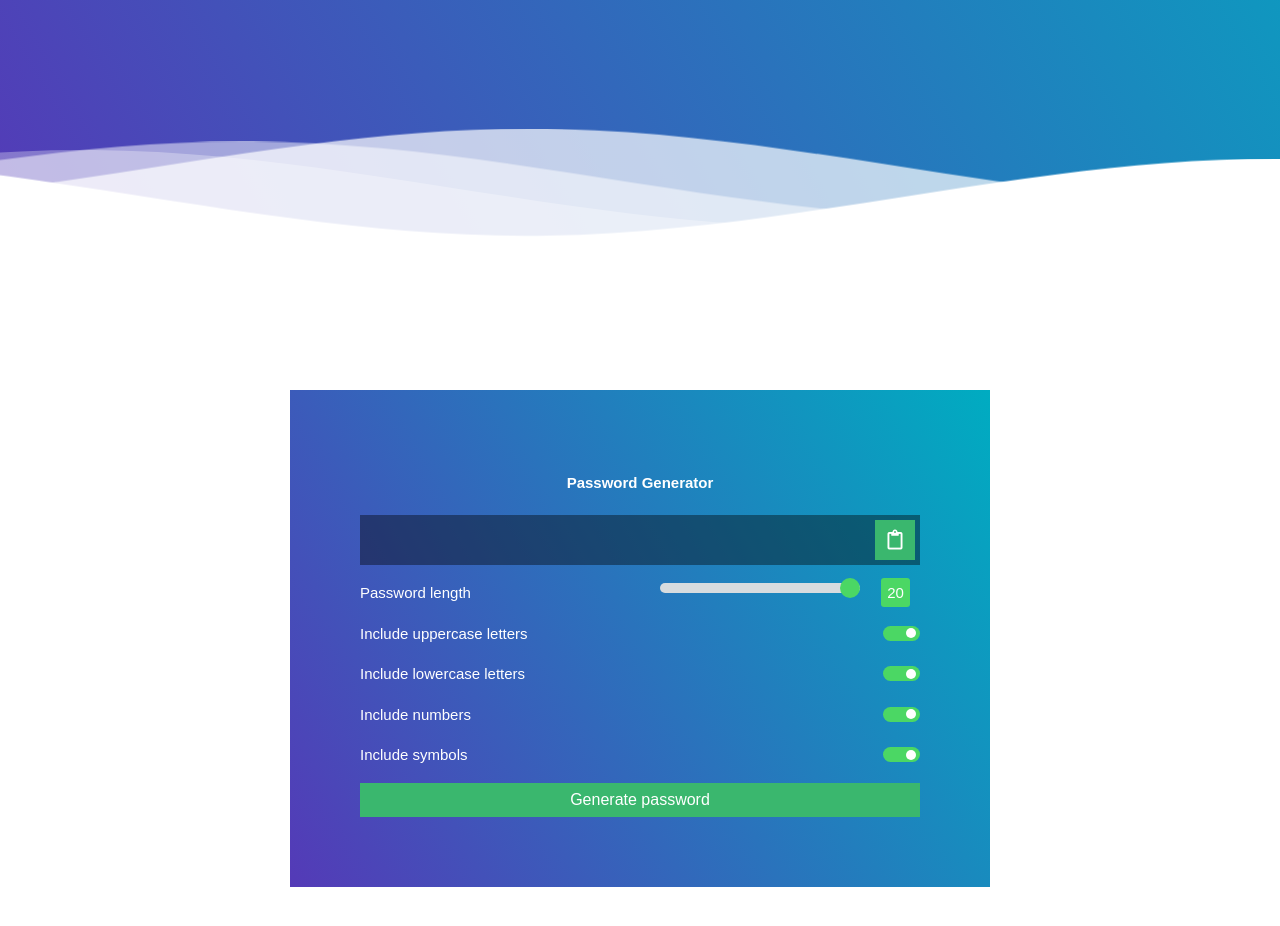
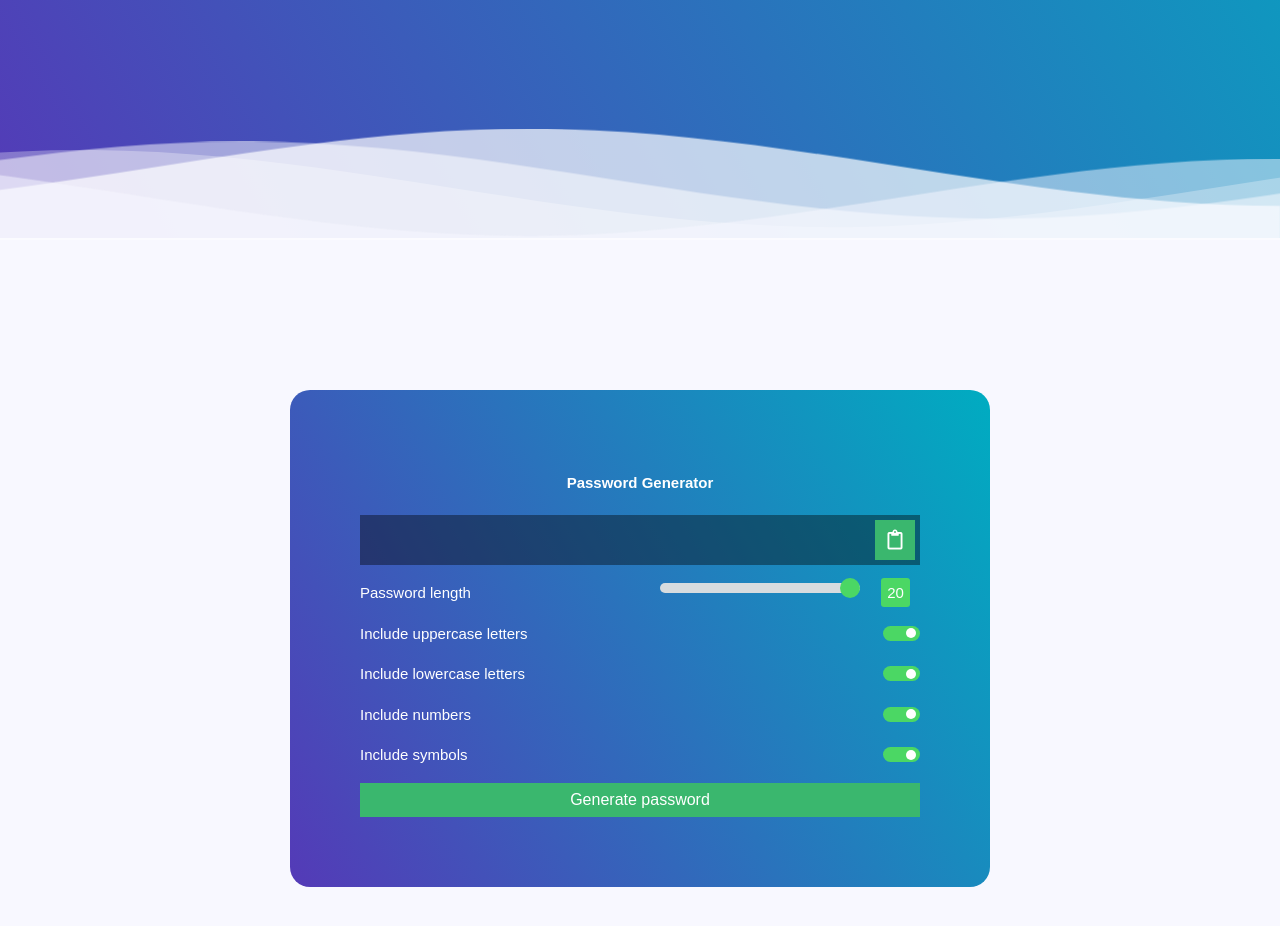
Before and after one commit to sami-alaloosi/Password-Generator, a plain HTML site: page index.html in a window 1280 px wide. Shown: the part 560-1486 px from the top of the page. Drawn offline with Linux system fonts and the light colour scheme; a web font is replaced by a local one.

Commit message:
fix backgroud color

```diff
--- a/index.html
+++ b/index.html
@@ -24,7 +24,8 @@
 
             <div class="text-box">
                 <h1 class="main-text">Password Generator</h1>
-                <p class="sub-text">Need a password? In few easy steps, generate strong, unique, and random passwords for each and every one of your accounts.</p>
+                <p class="sub-text">Need a password? In few easy steps, generate strong, unique, and random passwords
+                    for each and every one of your accounts.</p>
 
                 <a href="#main_section" class="btn btn--green btn--animated">Generat New Password</a>
             </div>
@@ -40,10 +41,10 @@
                         d="M-160 44c30 0 58-18 88-18s 58 18 88 18 58-18 88-18 58 18 88 18 v44h-352z" />
                 </defs>
                 <g class="parallax">
-                    <use xlink:href="#gentle-wave" x="48" y="0" fill="rgba(255,255,255,0.7" />
+                    <use xlink:href="#gentle-wave" x="48" y="0" fill="rgba(255,255,255,0.7)" />
                     <use xlink:href="#gentle-wave" x="48" y="3" fill="rgba(255,255,255,0.5)" />
                     <use xlink:href="#gentle-wave" x="48" y="5" fill="rgba(255,255,255,0.3)" />
-                    <use xlink:href="#gentle-wave" x="48" y="7" fill="#fff" />
+                    <use xlink:href="#gentle-wave" x="48" y="7" fill="rgba(248,248,255, 0.5)" />
                 </g>
             </svg>
         </div>
--- a/main.js
+++ b/main.js
@@ -100,5 +100,5 @@ function getRandomSymbol() {
 // slider helper
 
 function slider(value) {
-    document.querySelector(".range-number").textContent = value;
-  }
+  document.querySelector(".range-number").textContent = value;
+}
--- a/styles/main.css
+++ b/styles/main.css
@@ -18,6 +18,7 @@ p {
   justify-content: center;
   padding: 10px;
   min-height: 100vh;
+  background-color: rgb(248,248,255);
 }
 
 .container {
@@ -30,6 +31,7 @@ p {
   padding: 70px;
   width: 700px;
   max-width: 100%;
+  border-radius: 20px;
 }
 
 .Generator-text {
```
